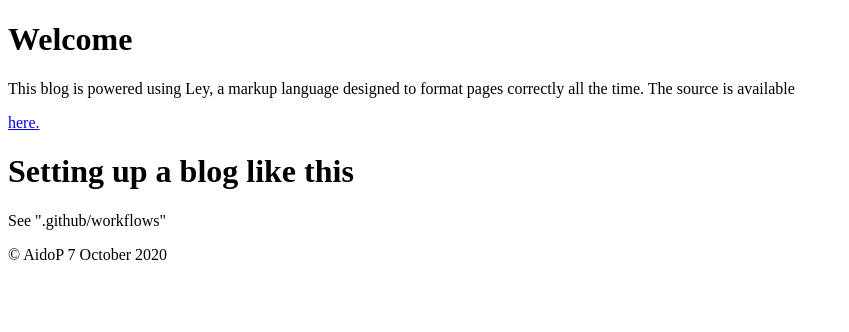
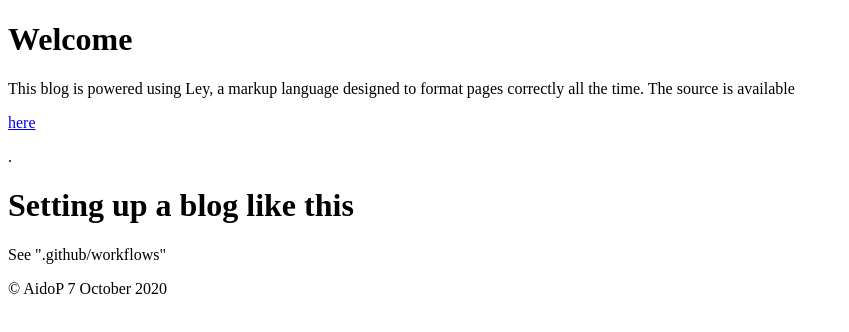
Before and after one commit to AidoP/ley-blog, a plain HTML site: page first.html in a window 1280 px wide. Shown: the whole page, without its empty margins (0-849 px from the left). Drawn offline with Linux system fonts and the light colour scheme.

Commit message:
Auto-built Ley files

```diff
--- a/first.html
+++ b/first.html
@@ -9,7 +9,7 @@
 
         </header>
         <main>
-            <h1 id="Welcome">Welcome</h1><div class="depth_1"><p>This blog is powered using Ley, a markup language designed to format pages correctly all the time. The source is available</p><a href="https://gitub.com/AidoP/blog"><p>here.</p></a></div><h1 id="Setting up a blog like this">Setting up a blog like this</h1><div class="depth_1"><p>See ".github/workflows"</p></div>
+            <h1 id="Welcome">Welcome</h1><div class="depth_1"><p>This blog is powered using Ley, a markup language designed to format pages correctly all the time. The source is available</p><a href="https://gitub.com/AidoP/blog"><p>here</p></a><p>.</p></div><h1 id="Setting up a blog like this">Setting up a blog like this</h1><div class="depth_1"><p>See ".github/workflows"</p></div>
         </main>
         <footer>
             &copy; AidoP 7 October 2020
```
